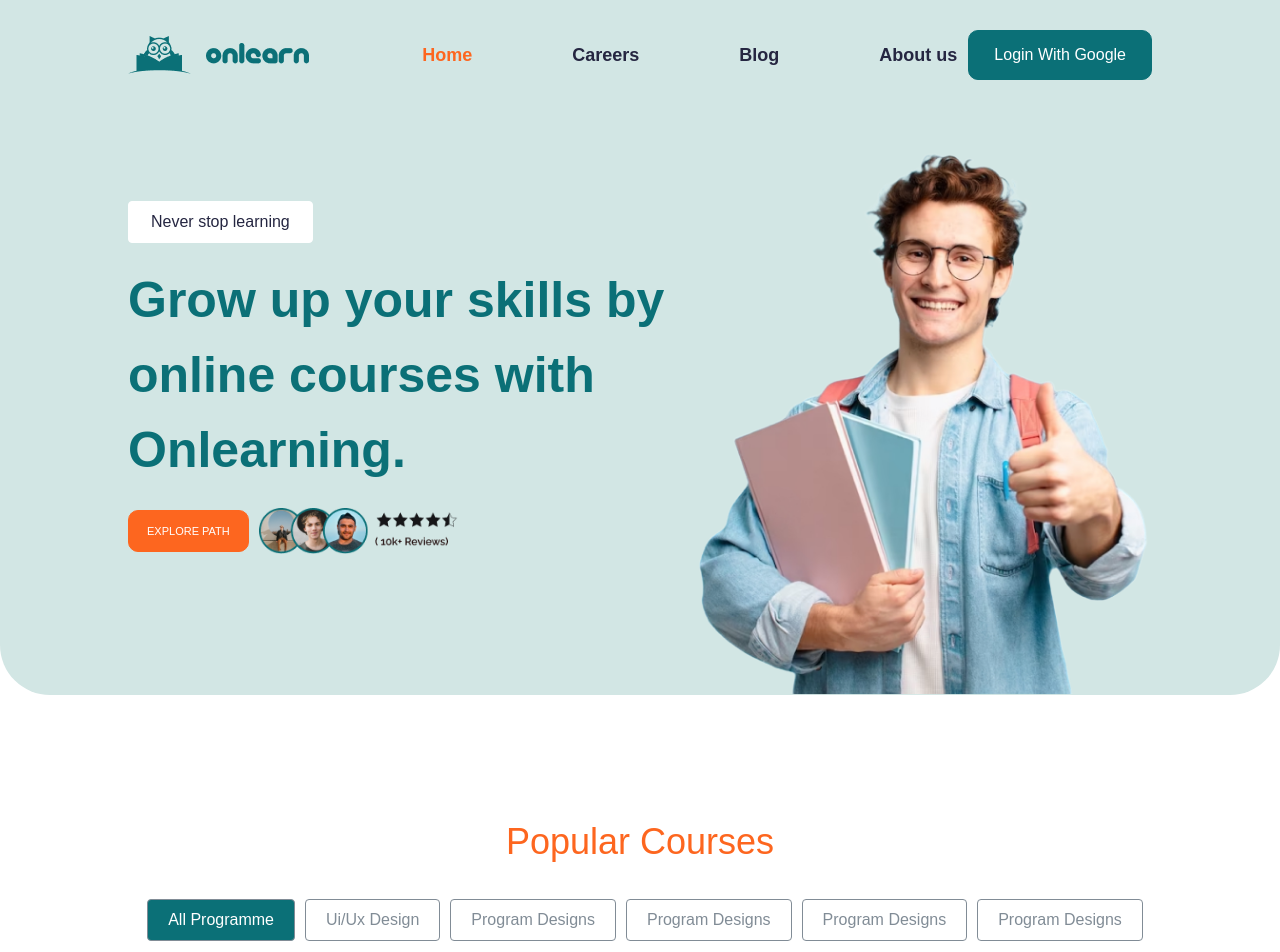
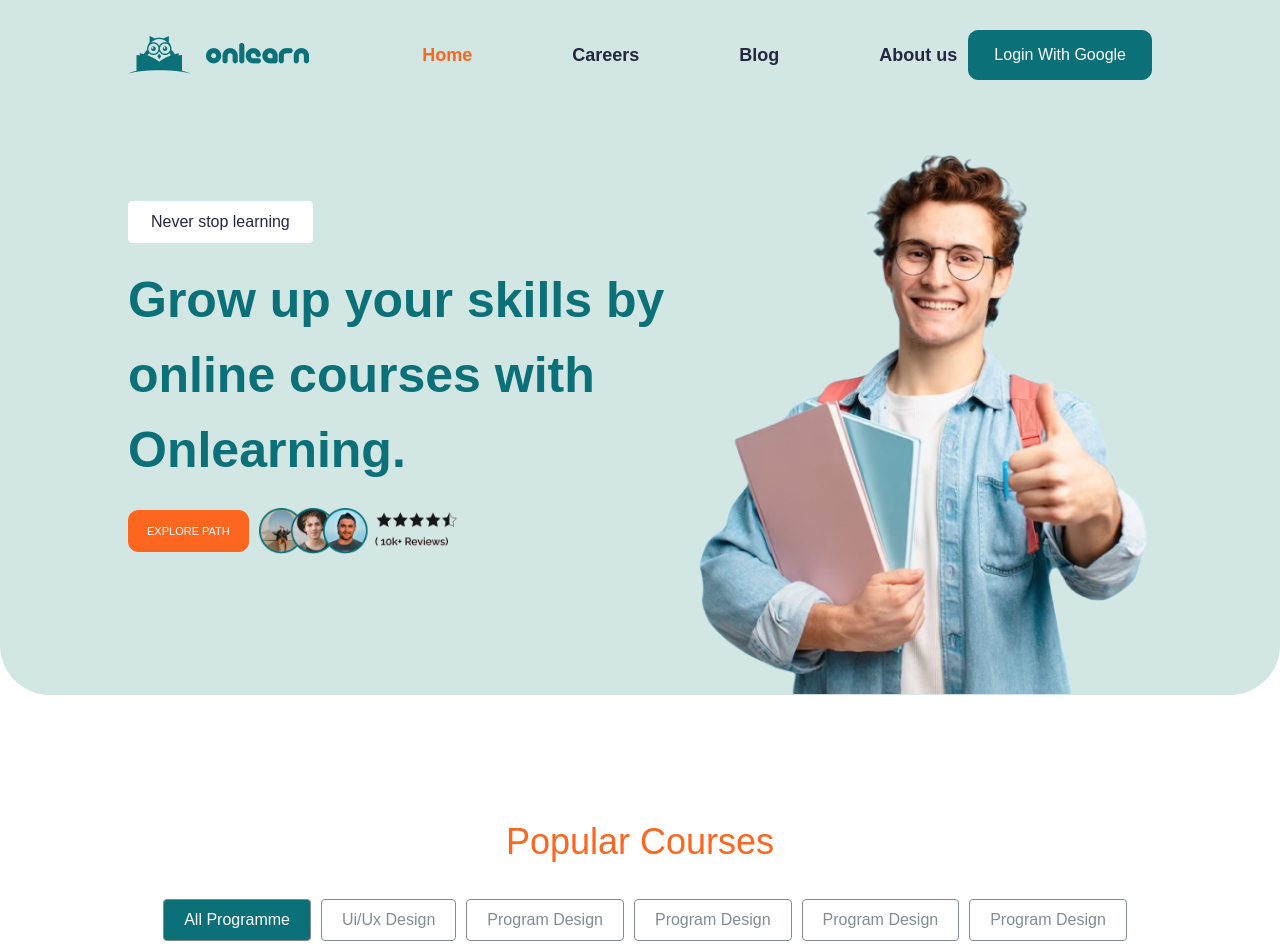
Before and after one commit to Zulfiqar-Ali10/Nextjs-Students-Website, a Next.js app: page / in a window 1280 px wide. Shown: the top 952 px of the page. Built offline with nearby package versions, Linux system fonts and the light colour scheme; no server answers.

Commit message:
changes9

```diff
--- a/src/componets/Cards.jsx
+++ b/src/componets/Cards.jsx
@@ -12,10 +12,10 @@ export default function Cards() {
       <div className="sec1-2">
         <button className="btn1">all programme</button>
         <button>ui/ux design</button>
-        <button>program designs</button>
-        <button>program designs</button>
-        <button>program designs</button>
-        <button>program designs</button>
+        <button>program design</button>
+        <button>program design</button>
+        <button>program design</button>
+        <button>program design</button>
       </div>
       <div className="sec1-3">
         <div className="sec1-3-card1">
```
